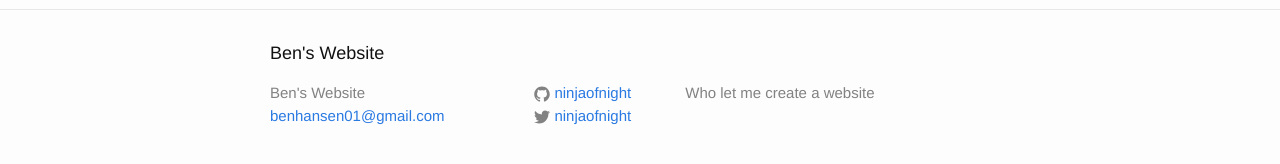
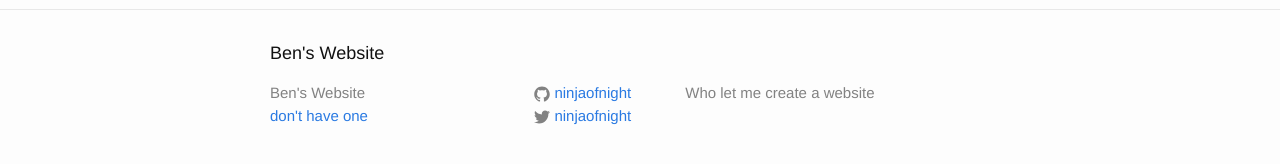
Before and after one commit to ninjaofnight/ninjaofnight.github.io, a Jekyll site: the page built from about.md, in a window 1280 px wide. Shown: the part 341-505 px from the top of the page. Built offline with Jekyll 4.4.1, drawn with Linux system fonts in a browser that asks for light colours.

Commit message:
Update _config.yml

```diff
--- a/_config.yml
+++ b/_config.yml
@@ -7,7 +7,7 @@
 
 # Site settings
 title: Ben's Website
-email: benhansen01@gmail.com
+email: don't have one
 description: > # this means to ignore newlines until "baseurl:"
   Who let me create a website
 baseurl: "" # the subpath of your site, e.g. /blog
```
